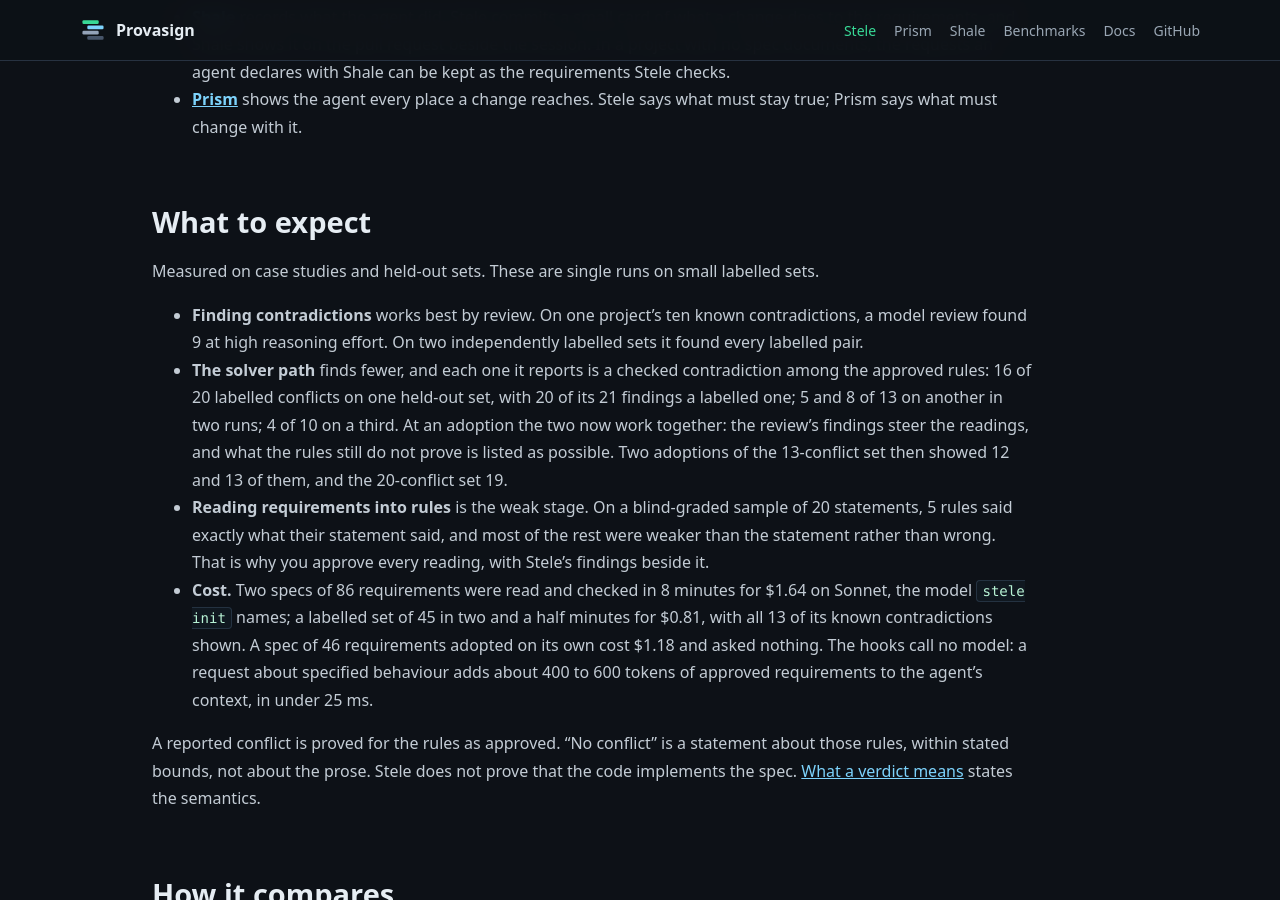
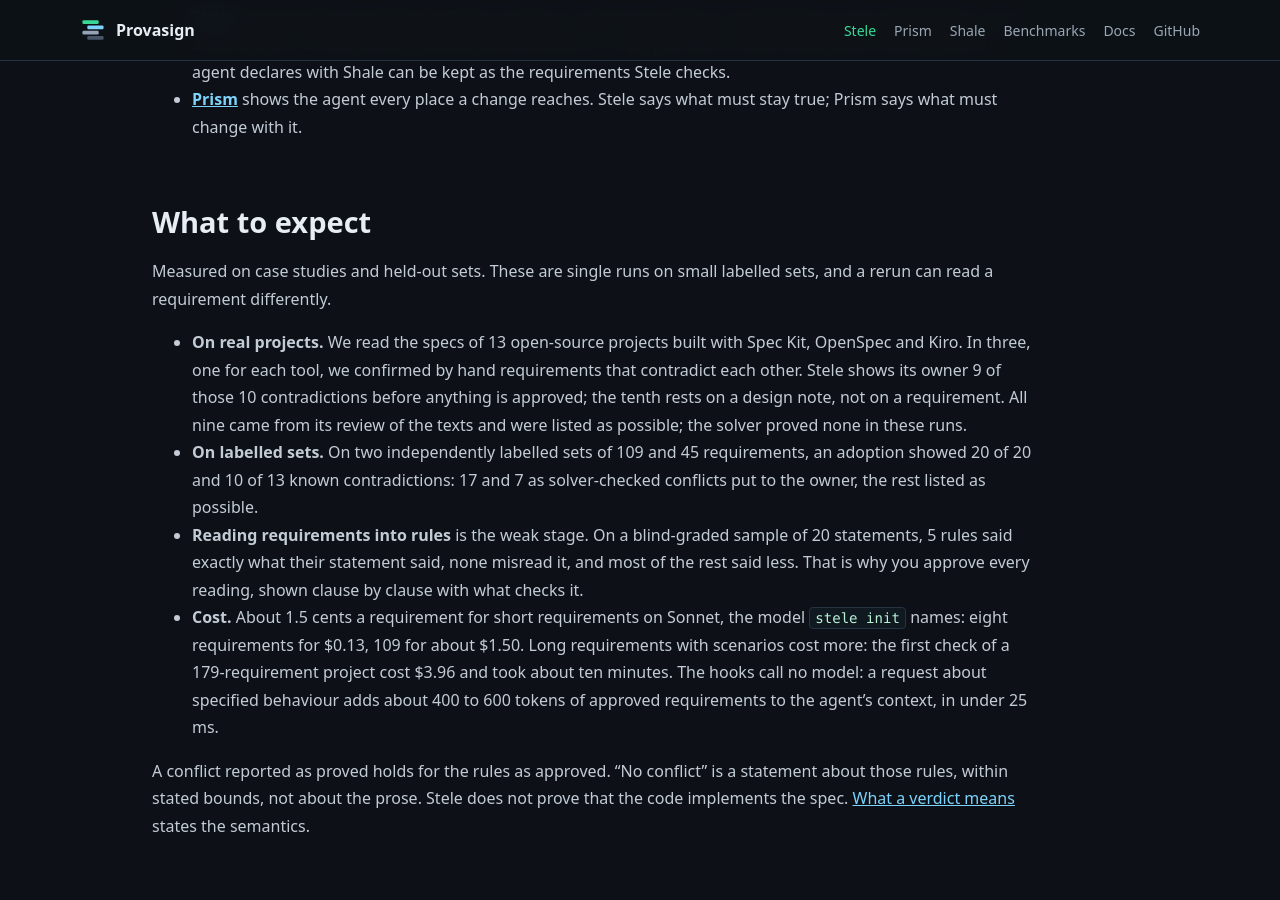
Before and after one commit to provasign/provasign.github.io, a Jekyll site: the page built from stele.md, in a window 1280 px wide and 900 px high, scrolled down 3963 px. Built offline with Jekyll 4.4.1, drawn with Linux system fonts in a browser that asks for light colours; comment, search, counter and statistics services are not loaded.

Commit message:
stele: what to expect as measured at launch (v0.1.19)
Co-Authored-By: Claude Fable 5.2 <noreply@anthropic.com>
Claude-Session: https://claude.ai/code/session_01EGo7eb3GX1Dv8Ez65TJd9W

```diff
--- a/stele.md
+++ b/stele.md
@@ -153,29 +153,30 @@ question the diff cannot.
 ## What to expect
 
 Measured on case studies and held-out sets. These are single runs on small
-labelled sets.
+labelled sets, and a rerun can read a requirement differently.
 
-- **Finding contradictions** works best by review. On one project's ten known
-  contradictions, a model review found 9 at high reasoning effort. On two
-  independently labelled sets it found every labelled pair.
-- **The solver path** finds fewer, and each one it reports is a checked
-  contradiction among the approved rules: 16 of 20 labelled conflicts on one
-  held-out set, with 20 of its 21 findings a labelled one; 5 and 8 of 13 on
-  another in two runs; 4 of 10 on a third. At an adoption the two now work
-  together: the review's findings steer the readings, and what the rules
-  still do not prove is listed as possible. Two adoptions of the 13-conflict
-  set then showed 12 and 13 of them, and the 20-conflict set 19.
+- **On real projects.** We read the specs of 13 open-source projects built
+  with Spec Kit, OpenSpec and Kiro. In three, one for each tool, we confirmed
+  by hand requirements that contradict each other. Stele shows its owner 9 of
+  those 10 contradictions before anything is approved; the tenth rests on a
+  design note, not on a requirement. All nine came from its review of the
+  texts and were listed as possible; the solver proved none in these runs.
+- **On labelled sets.** On two independently labelled sets of 109 and 45
+  requirements, an adoption showed 20 of 20 and 10 of 13 known
+  contradictions: 17 and 7 as solver-checked conflicts put to the owner, the
+  rest listed as possible.
 - **Reading requirements into rules** is the weak stage. On a blind-graded
-  sample of 20 statements, 5 rules said exactly what their statement said, and
-  most of the rest were weaker than the statement rather than wrong. That is
-  why you approve every reading, with Stele's findings beside it.
-- **Cost.** Two specs of 86 requirements were read and checked in 8 minutes
-  for $1.64 on Sonnet, the model `stele init` names; a labelled set of 45 in two
-  and a half minutes for $0.81, with all 13 of its known contradictions shown.
-  A spec of 46 requirements adopted on its own cost $1.18 and asked nothing. The hooks call no model: a request about specified behaviour adds about 400 to
-  600 tokens of approved requirements to the agent's context, in under 25 ms.
+  sample of 20 statements, 5 rules said exactly what their statement said,
+  none misread it, and most of the rest said less. That is why you approve
+  every reading, shown clause by clause with what checks it.
+- **Cost.** About 1.5 cents a requirement for short requirements on Sonnet,
+  the model `stele init` names: eight requirements for $0.13, 109 for about
+  $1.50. Long requirements with scenarios cost more: the first check of a
+  179-requirement project cost $3.96 and took about ten minutes. The hooks
+  call no model: a request about specified behaviour adds about 400 to 600
+  tokens of approved requirements to the agent's context, in under 25 ms.
 
-A reported conflict is proved for the rules as approved. "No conflict" is a
+A conflict reported as proved holds for the rules as approved. "No conflict" is a
 statement about those rules, within stated bounds, not about the prose. Stele
 does not prove that the code implements the spec.
 [What a verdict means](https://github.com/provasign/stele/blob/main/docs/06-checker.md#what-a-verdict-means)
```
